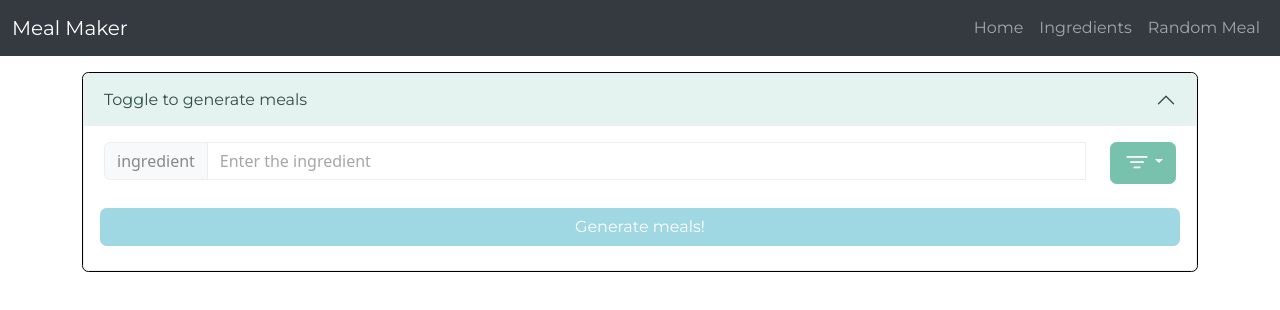
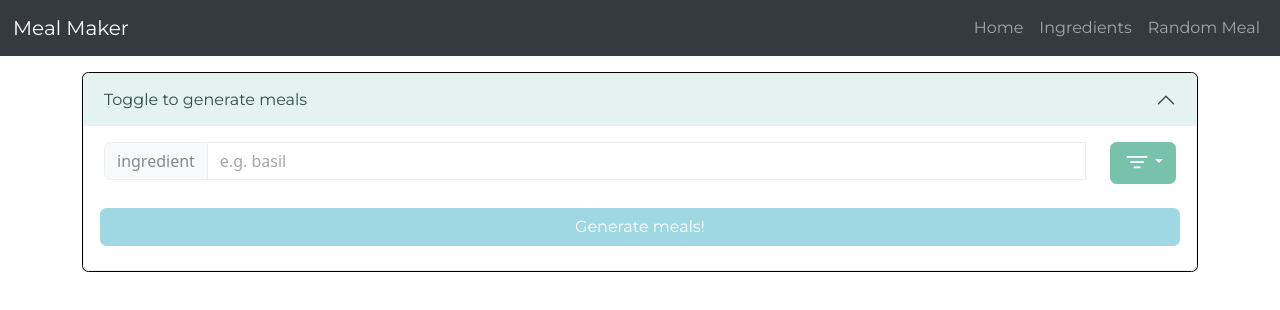
Before and after one commit to jablue-12/meal-maker, a React (Create React App) app: page / in a window 1280 px wide. Shown: the top 310 px of the page. Built offline with nearby package versions, Linux system fonts and the light colour scheme.

Commit message:
Hotfix on UI
- Add better labels on the forms.
- By default, the accordions in the meal details are all open.
- Rearrange the display in the meal detail accordions. Ingredients should display first then the instructions.
- Add a label for the entered value on homepage.

```diff
--- a/src/components/ingredients/IngredientForm.jsx
+++ b/src/components/ingredients/IngredientForm.jsx
@@ -43,7 +43,6 @@ export const IngredientForm = (props) => {
 	};
 
 	const deleteIngredient = (ingredientName) => {
-		console.log(`Deleting ingredient "${ingredientName}" from the list`);
 		const updatedIngredientList = ingredientList.filter(
 			(item) => item !== ingredientName
 		);
@@ -122,7 +121,7 @@ export const IngredientForm = (props) => {
 								<Form.Group as={Col}>
 									<Form.Control
 										type="name"
-										placeholder="Enter your ingredient"
+										placeholder="e.g. beef, avocado, etc."
 										value={formValue}
 										onChange={(e) => setFormValue(e.target.value)}
 										required
--- a/src/components/meals/MealDetailAccordion.jsx
+++ b/src/components/meals/MealDetailAccordion.jsx
@@ -41,16 +41,8 @@ export const MealDetailAccordion = (props) => {
 	}, [recipe]);
 
 	return (
-		<Accordion defaultActiveKey={['0']} alwaysOpen>
+		<Accordion defaultActiveKey={['0', '1']} alwaysOpen>
 			<Accordion.Item eventKey="0">
-				<Accordion.Header>Instructions</Accordion.Header>
-				<Accordion.Body>
-					<pre style={{ whiteSpace: 'pre-wrap' }} className=" overflow-hidden">
-						{recipe.strInstructions}
-					</pre>
-				</Accordion.Body>
-			</Accordion.Item>
-			<Accordion.Item eventKey="1">
 				<Accordion.Header>Ingredients</Accordion.Header>
 				<Accordion.Body>
 					{ ingredients.length > 0
@@ -82,6 +74,14 @@ export const MealDetailAccordion = (props) => {
 					}
 				</Accordion.Body>
 			</Accordion.Item>
+			<Accordion.Item eventKey="1">
+				<Accordion.Header>Instructions</Accordion.Header>
+				<Accordion.Body>
+					<pre style={{ whiteSpace: 'pre-wrap' }} className="overflow-hidden">
+						{recipe.strInstructions}
+					</pre>
+				</Accordion.Body>
+			</Accordion.Item>
 		</Accordion>
 	);
 };
--- a/src/components/meals/MealForm.jsx
+++ b/src/components/meals/MealForm.jsx
@@ -37,6 +37,24 @@ export const MealForm = (props) => {
 		return /^\s*$/.test(formValue);
 	};
 
+	const retrievePlaceholder = () => {
+		let placeholder;
+		switch (selectedOption) {
+		case INGREDIENT_OPTION:
+			placeholder = 'e.g. basil';
+			break;
+		case NAME_OPTION:
+			placeholder = 'e.g. spaghetti';
+			break;
+		case CATEGORY_OPTION:
+			placeholder = 'e.g. beef';
+			break;
+		default: // Ingredient by default
+			placeholder = 'e.g. basil';
+		}
+		return placeholder;
+	};
+
 	const generateMeals = () => {
 		// Send to parent component
 		setIsGenerateMealBtnClicked(true);
@@ -61,12 +79,12 @@ export const MealForm = (props) => {
 			setResponse(apiResponse);
 
 			if (apiResponse.error) {
-				onGenerateMealsClick([], selectedOption);
+				onGenerateMealsClick([], selectedOption, null);
 			} else {
 				if (apiResponse.data) {
-					onGenerateMealsClick(apiResponse.data.meals ? apiResponse.data.meals : [], selectedOption);
+					onGenerateMealsClick(apiResponse.data.meals ? apiResponse.data.meals : [], selectedOption, formValue);
 				} else {
-					onGenerateMealsClick([], selectedOption);
+					onGenerateMealsClick([], selectedOption, formValue);
 				}
 			}
 		}).finally(() => {
@@ -103,7 +121,7 @@ export const MealForm = (props) => {
 										<InputGroup.Text id="basic-addon1">{selectedOption}</InputGroup.Text>
 										<Form.Control
 											type="name"
-											placeholder={`Enter the ${selectedOption}`}
+											placeholder={retrievePlaceholder()}
 											value={formValue}
 											onChange={(e) => setFormValue(e.target.value)}
 											required
@@ -122,7 +140,7 @@ export const MealForm = (props) => {
 										<Dropdown.Menu>
 											<Dropdown.Item onClick={() => setSelectedOption(options[0])} active={selectedOption === INGREDIENT_OPTION}>Ingredient</Dropdown.Item>
 											<Dropdown.Item onClick={() => setSelectedOption(options[1])} active={selectedOption === NAME_OPTION}>Name</Dropdown.Item>
-											<Dropdown.Item onClick={() => setSelectedOption(options[2])} active={selectedOption === CATEGORY_OPTION}>Category</Dropdown.Item>
+											<Dropdown.Item onClick={() => setSelectedOption(options[2])} active={selectedOption === CATEGORY_OPTION}>Food Category</Dropdown.Item>
 										</Dropdown.Menu>
 
 									</Dropdown>
--- a/src/components/navbar/Header.jsx
+++ b/src/components/navbar/Header.jsx
@@ -1,5 +1,5 @@
 import React, { useState } from 'react';
-import { Navbar, Nav, Container, NavbarBrand } from 'react-bootstrap';
+import { Navbar, Nav, Container, Button } from 'react-bootstrap';
 import { Link } from 'react-router-dom';
 import { TutorialCanvas } from '../common/TutorialCanvas';
 
@@ -18,7 +18,7 @@ export const Header = () => {
 		<header>
 			<Navbar expanded={expanded} expand="md" bg="dark" data-bs-theme="dark" className="mb-3">
 				<Container fluid>
-					<NavbarBrand onClick={handleShow} style={{ cursor: 'pointer' }}>Meal Maker</NavbarBrand>
+					<Button className="navbar-brand p-0 m-0" variant="link-dark" onClick={handleShow} style={{ cursor: 'pointer' }}>Meal Maker</Button>
 					<Navbar.Toggle aria-controls="responsive-navbar-nav" onClick={toggleNavbar}/>
 					<Navbar.Collapse id="responsive-navbar-nav" className="justify-content-end">
 						<Nav>
--- a/src/components/views/HomePage.jsx
+++ b/src/components/views/HomePage.jsx
@@ -1,5 +1,5 @@
 import React, { useContext, useEffect, useState } from 'react';
-import { Container, Row } from 'react-bootstrap';
+import { Col, Container, Row } from 'react-bootstrap';
 import { IngredientContext } from '../ingredients/IngredientProvider';
 import { DisplayMeals } from '../meals/DisplayMeals';
 import { MealForm } from '../meals/MealForm';
@@ -8,10 +8,12 @@ export const HomePage = () => {
 	const { setGlobalIngredients } = useContext(IngredientContext);
 	const [mealList, setMealList] = useState(null);
 	const [type, setType] = useState(null);
+	const [formValue, setFormValue] = useState(null);
 
-	const generateMealsClick = (meals, optionType) => {
+	const generateMealsClick = (meals, optionType, formValue) => {
 		setMealList(meals);
 		setType(optionType);
+		setFormValue(formValue);
 	};
 
 	useEffect(() => {
@@ -25,6 +27,11 @@ export const HomePage = () => {
 				<Row>
 					<MealForm onGenerateMealsClick={generateMealsClick} />
 				</Row>
+				{formValue && <Row className="mb-3">
+					<Col>
+						<h5>Results for {formValue}</h5>
+					</Col>
+				</Row>}
 				<DisplayMeals meals={mealList} optionType={type}/>
 			</Container>
 		</>
--- a/src/constants/options.js
+++ b/src/constants/options.js
@@ -1,3 +1,3 @@
-export const CATEGORY_OPTION = 'category';
+export const CATEGORY_OPTION = 'food category';
 export const INGREDIENT_OPTION = 'ingredient';
 export const NAME_OPTION = 'name';
```
